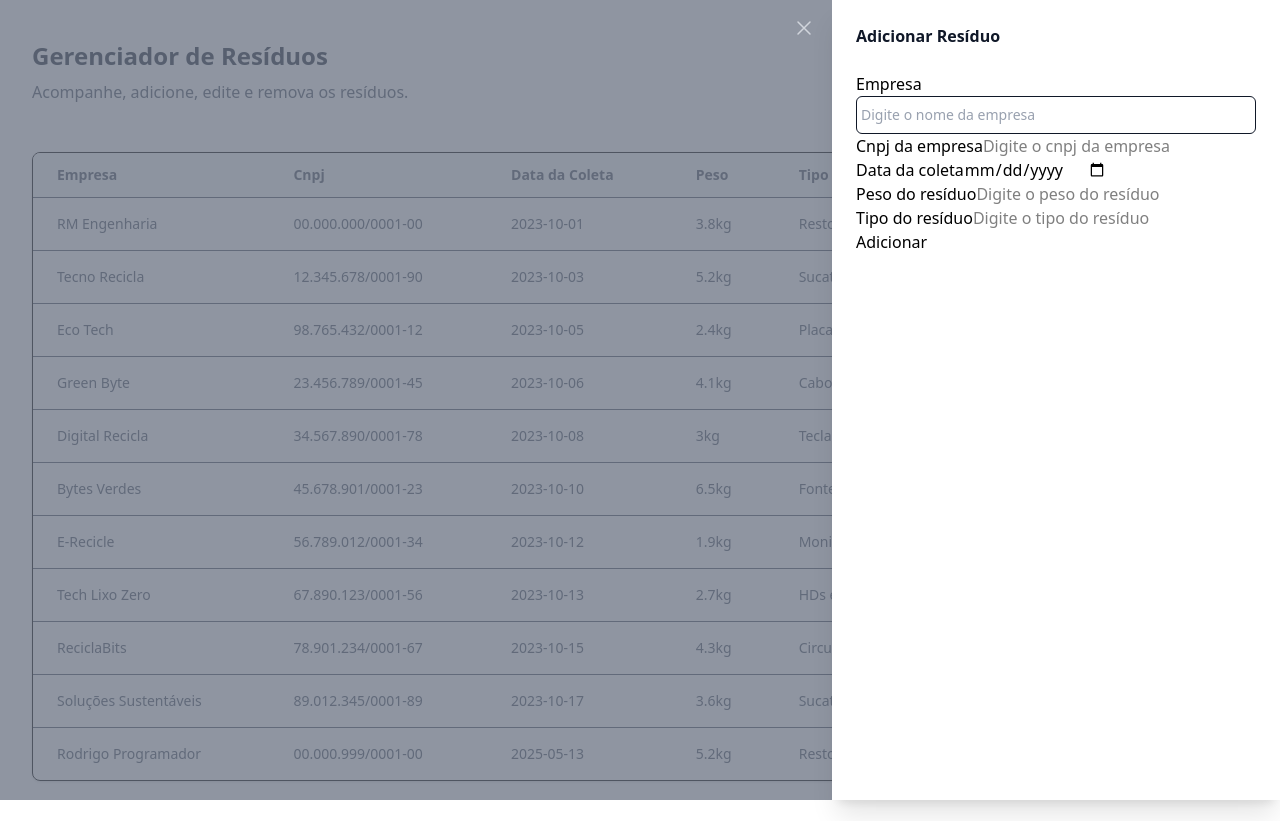
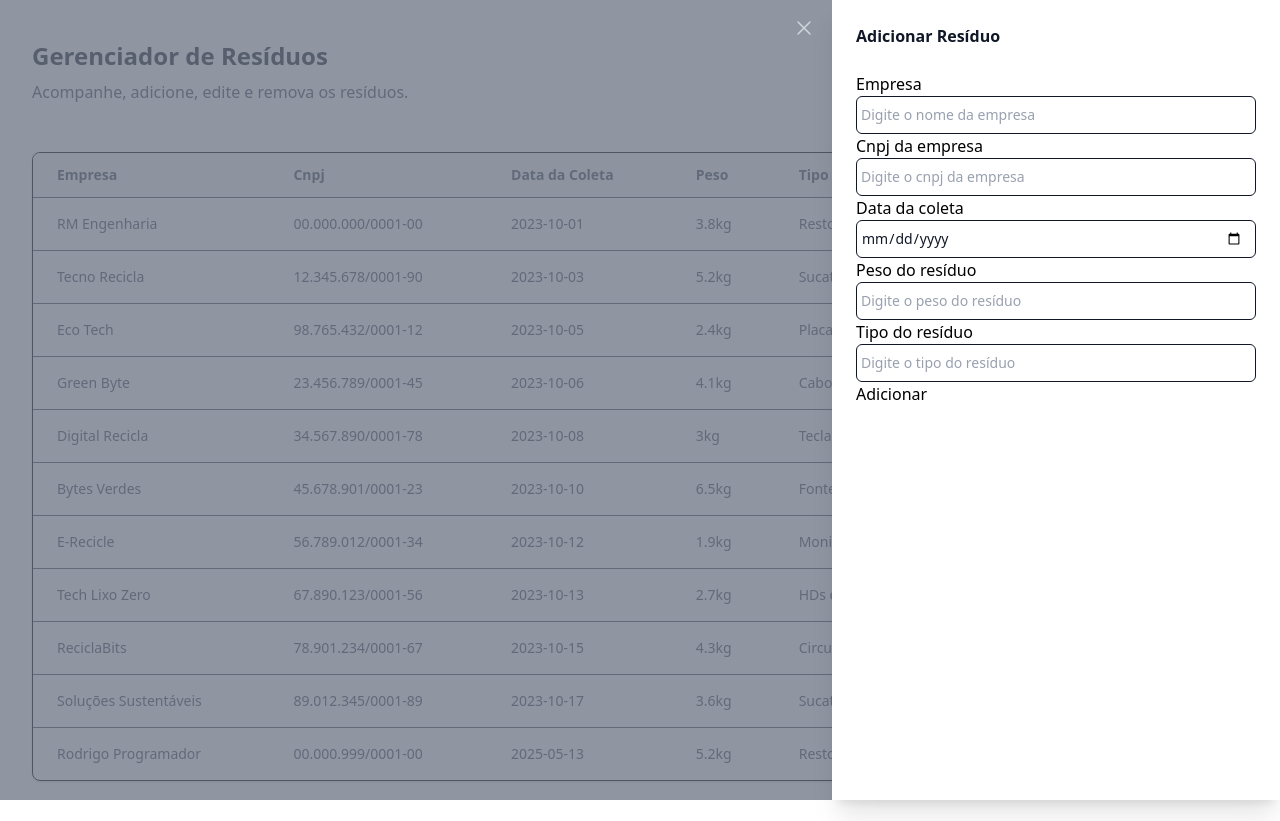
Before and after one commit to rodrigoamb/ger-residuos-gt, a React (Vite) app: page / in a window 1280 px wide. Both pictures are taken after a click on the button "Adicionar Resíduo". Built offline with nearby package versions, Linux system fonts and the light colour scheme; data requests are answered from the project's data file.

Commit message:
atualizado

```diff
--- a/src/components/FormAddResiduos.jsx
+++ b/src/components/FormAddResiduos.jsx
@@ -16,6 +16,7 @@ export default function FormAddResiduos() {
       <div>
         <label htmlFor="cnpj">Cnpj da empresa</label>
         <input
+          className="block border-1 rounded-md w-full min-w-0 grow py-1.5 pr-3 pl-1 text-base text-gray-900 placeholder:text-gray-400 focus:outline-none sm:text-sm/6"
           type="text"
           name="cnpj"
           id="cnpj"
@@ -26,12 +27,19 @@ export default function FormAddResiduos() {
 
       <div>
         <label htmlFor="dataColeta">Data da coleta</label>
-        <input type="date" name="dataColeta" id="dataColeta" required />
+        <input
+          className="block border-1 rounded-md w-full min-w-0 grow py-1.5 pr-3 pl-1 text-base text-gray-900 placeholder:text-gray-400 focus:outline-none sm:text-sm/6"
+          type="date"
+          name="dataColeta"
+          id="dataColeta"
+          required
+        />
       </div>
 
       <div>
         <label htmlFor="peso">Peso do resíduo</label>
         <input
+          className="block border-1 rounded-md w-full min-w-0 grow py-1.5 pr-3 pl-1 text-base text-gray-900 placeholder:text-gray-400 focus:outline-none sm:text-sm/6"
           type="number"
           name="peso"
           id="peso"
@@ -43,6 +51,7 @@ export default function FormAddResiduos() {
       <div>
         <label htmlFor="tipo">Tipo do resíduo</label>
         <input
+          className="block border-1 rounded-md w-full min-w-0 grow py-1.5 pr-3 pl-1 text-base text-gray-900 placeholder:text-gray-400 focus:outline-none sm:text-sm/6"
           type="text"
           name="tipo"
           id="tipo"
```
